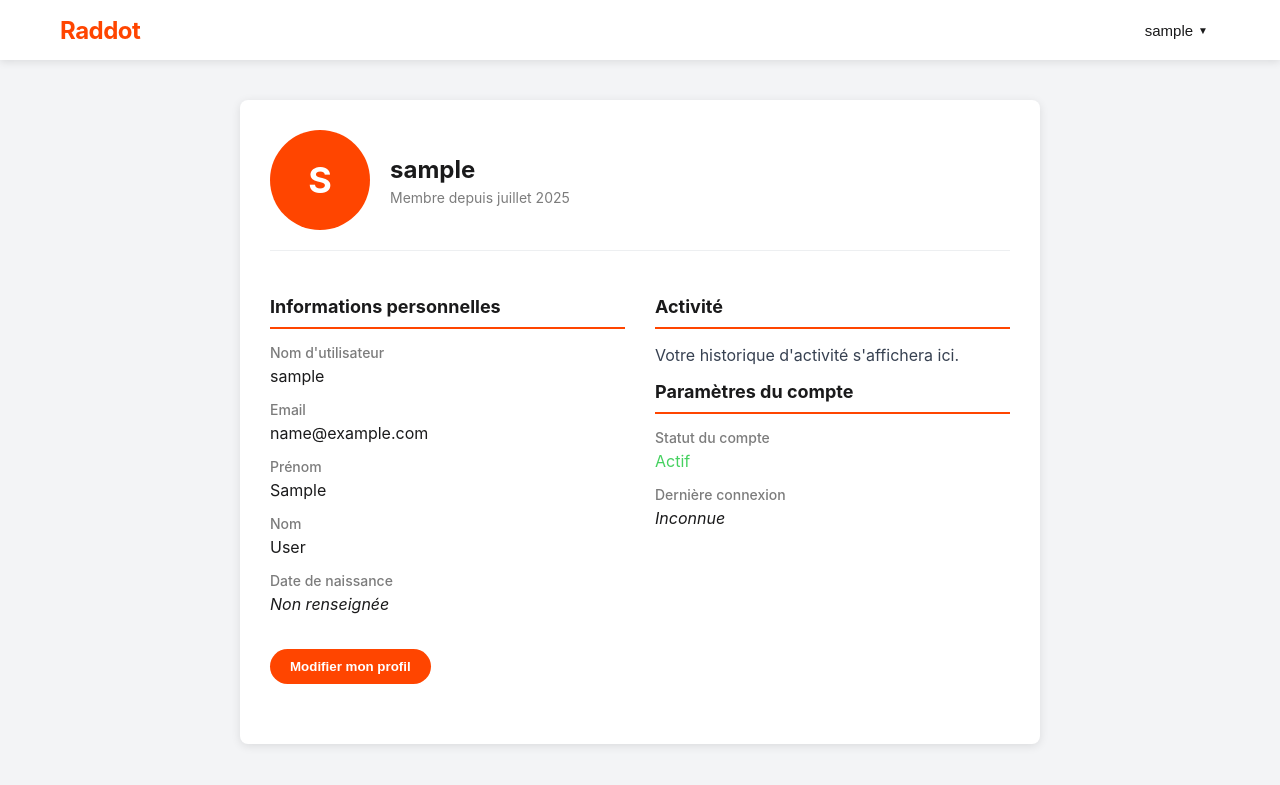
After one commit to quentinLourenco/raddot, a Django app: page /profile/ in a window 1280 px wide. The commit adds this page. Shown: the top 785 px of the page. Run offline with Django 5.2, Linux system fonts and the light colour scheme; the visitor is signed in with stand-in values (Sample User, id 1).

Commit message:
Add profile page

```diff
--- a/raddot/urls.py
+++ b/raddot/urls.py
@@ -1,6 +1,7 @@
 from django.contrib import admin
 from django.urls import path, include
 from django.shortcuts import redirect
+from user_manager.views.profile.profile import profile
 
 def root_redirect(request):
     if request.user.is_authenticated:
@@ -12,5 +13,6 @@ urlpatterns = [
     path('', root_redirect, name='root_redirect'),
     path('home/', include(('social_app.urls', 'social_app'), namespace='social_app')),
     path('auth/', include(('user_manager.urls', 'user_manager'), namespace='user_manager')),
+    path('profile/', profile, name='profile'),
     path('admin/', admin.site.urls),
 ]
--- /dev/null
+++ b/static/profile.css
@@ -0,0 +1,100 @@
+/* Profile Page Styles for Raddot */
+
+.profile-container {
+    max-width: 800px;
+    margin: 40px auto;
+    padding: 30px;
+    background-color: #ffffff;
+    border-radius: 8px;
+    box-shadow: 0 2px 10px rgba(0, 0, 0, 0.1);
+}
+
+.profile-header {
+    display: flex;
+    align-items: center;
+    margin-bottom: 30px;
+    padding-bottom: 20px;
+    border-bottom: 1px solid #edeff1;
+}
+
+.profile-avatar {
+    width: 100px;
+    height: 100px;
+    border-radius: 50%;
+    background-color: #ff4500;
+    color: white;
+    display: flex;
+    align-items: center;
+    justify-content: center;
+    font-size: 36px;
+    font-weight: bold;
+    margin-right: 20px;
+}
+
+.profile-info h1 {
+    margin: 0 0 5px 0;
+    font-size: 24px;
+    color: #1a1a1b;
+}
+
+.profile-info p {
+    margin: 0;
+    color: #7c7c7c;
+    font-size: 14px;
+}
+
+.profile-content {
+    display: grid;
+    grid-template-columns: 1fr 1fr;
+    gap: 30px;
+}
+
+.profile-section {
+    margin-bottom: 30px;
+}
+
+.profile-section h2 {
+    font-size: 18px;
+    color: #1a1a1b;
+    margin-bottom: 15px;
+    padding-bottom: 10px;
+    border-bottom: 2px solid #ff4500;
+}
+
+.profile-field {
+    margin-bottom: 15px;
+}
+
+.profile-field label {
+    display: block;
+    font-size: 14px;
+    color: #7c7c7c;
+    margin-bottom: 5px;
+}
+
+.profile-field-value {
+    font-size: 16px;
+    color: #1a1a1b;
+}
+
+.edit-profile-btn {
+    background-color: #ff4500;
+    color: white;
+    border: none;
+    padding: 10px 20px;
+    border-radius: 20px;
+    font-weight: 600;
+    cursor: pointer;
+    transition: background-color 0.2s;
+    margin-top: 20px;
+}
+
+.edit-profile-btn:hover {
+    background-color: #ff6a33;
+}
+
+@media (max-width: 768px) {
+    .profile-content {
+        grid-template-columns: 1fr;
+    }
+}
--- a/templates/header.html
+++ b/templates/header.html
@@ -17,7 +17,7 @@
                         <i class="dropdown-icon">▼</i>
                     </button>
                     <div class="dropdown-menu">
-                        <a href="#" class="dropdown-item">Mon compte</a>
+                        <a href="{% url 'profile' %}" class="dropdown-item">Mon compte</a>
                         <div class="dropdown-divider"></div>
                         <a href="{% url 'user_manager:logout' %}" class="dropdown-item">Déconnexion</a>
                     </div>
--- /dev/null
+++ b/user_manager/templates/user_manager/profile.html
@@ -0,0 +1,102 @@
+{% extends "base.html" %}
+{% load static %}
+
+{% block title %}Mon profil{% endblock %}
+
+{% block extra_css %}
+<link rel="stylesheet" href="{% static 'forms.css' %}">
+<link rel="stylesheet" href="{% static 'profile.css' %}">
+{% endblock %}
+
+{% block content %}
+<div class="profile-container">
+    <div class="profile-header">
+        <div class="profile-avatar">
+            {{ user.username.0|upper }}
+        </div>
+        <div class="profile-info">
+            <h1>{{ user.username }}</h1>
+            <p>Membre depuis {{ user.created_at|date:"F Y" }}</p>
+        </div>
+    </div>
+
+    <div class="profile-content">
+        <div class="profile-section">
+            <h2>Informations personnelles</h2>
+
+            <div class="profile-field">
+                <label>Nom d'utilisateur</label>
+                <div class="profile-field-value">{{ user.username }}</div>
+            </div>
+
+            <div class="profile-field">
+                <label>Email</label>
+                <div class="profile-field-value">{{ user.email }}</div>
+            </div>
+
+            <div class="profile-field">
+                <label>Prénom</label>
+                <div class="profile-field-value">
+                    {% if user.first_name %}
+                        {{ user.first_name }}
+                    {% else %}
+                        <em>Non renseigné</em>
+                    {% endif %}
+                </div>
+            </div>
+
+            <div class="profile-field">
+                <label>Nom</label>
+                <div class="profile-field-value">
+                    {% if user.last_name %}
+                        {{ user.last_name }}
+                    {% else %}
+                        <em>Non renseigné</em>
+                    {% endif %}
+                </div>
+            </div>
+
+            <div class="profile-field">
+                <label>Date de naissance</label>
+                <div class="profile-field-value">
+                    {% if user.birth_date %}
+                        {{ user.birth_date|date:"d F Y" }}
+                    {% else %}
+                        <em>Non renseignée</em>
+                    {% endif %}
+                </div>
+            </div>
+
+            <button class="edit-profile-btn">Modifier mon profil</button>
+        </div>
+
+        <div class="profile-section">
+            <h2>Activité</h2>
+            <p>Votre historique d'activité s'affichera ici.</p>
+
+            <h2>Paramètres du compte</h2>
+            <div class="profile-field">
+                <label>Statut du compte</label>
+                <div class="profile-field-value">
+                    {% if user.is_active %}
+                        <span style="color: #46d160;">Actif</span>
+                    {% else %}
+                        <span style="color: #ea0027;">Inactif</span>
+                    {% endif %}
+                </div>
+            </div>
+
+            <div class="profile-field">
+                <label>Dernière connexion</label>
+                <div class="profile-field-value">
+                    {% if user.last_login %}
+                        {{ user.last_login|date:"d/m/Y à H:i" }}
+                    {% else %}
+                        <em>Inconnue</em>
+                    {% endif %}
+                </div>
+            </div>
+        </div>
+    </div>
+</div>
+{% endblock %}
--- /dev/null
+++ b/user_manager/views/profile/profile.py
@@ -0,0 +1,8 @@
+from django.shortcuts import render
+from django.contrib.auth.decorators import login_required
+
+@login_required
+def profile(request):
+    return render(request, 'user_manager/profile.html', {
+        'user': request.user
+    })
```
Also changed, not shown: user_manager/views/profile/__init__.py (added).
